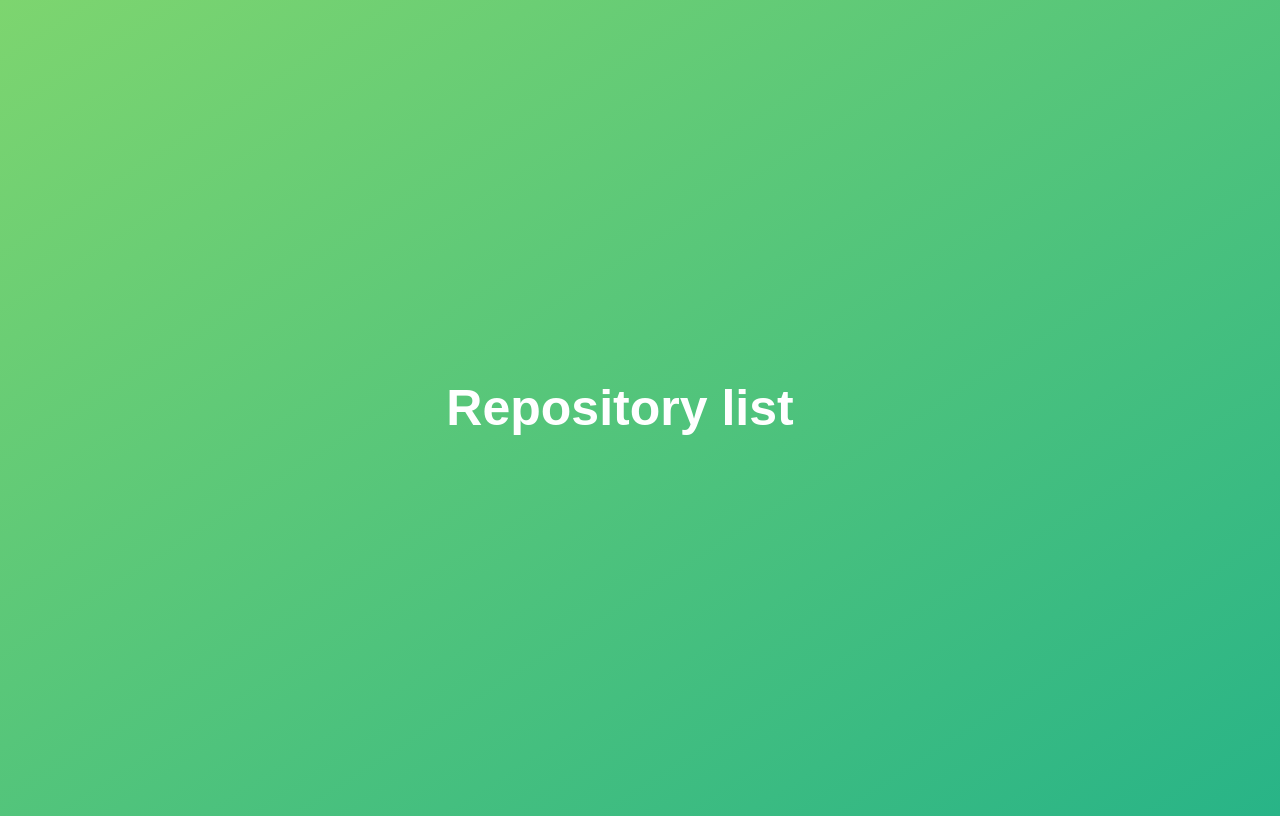
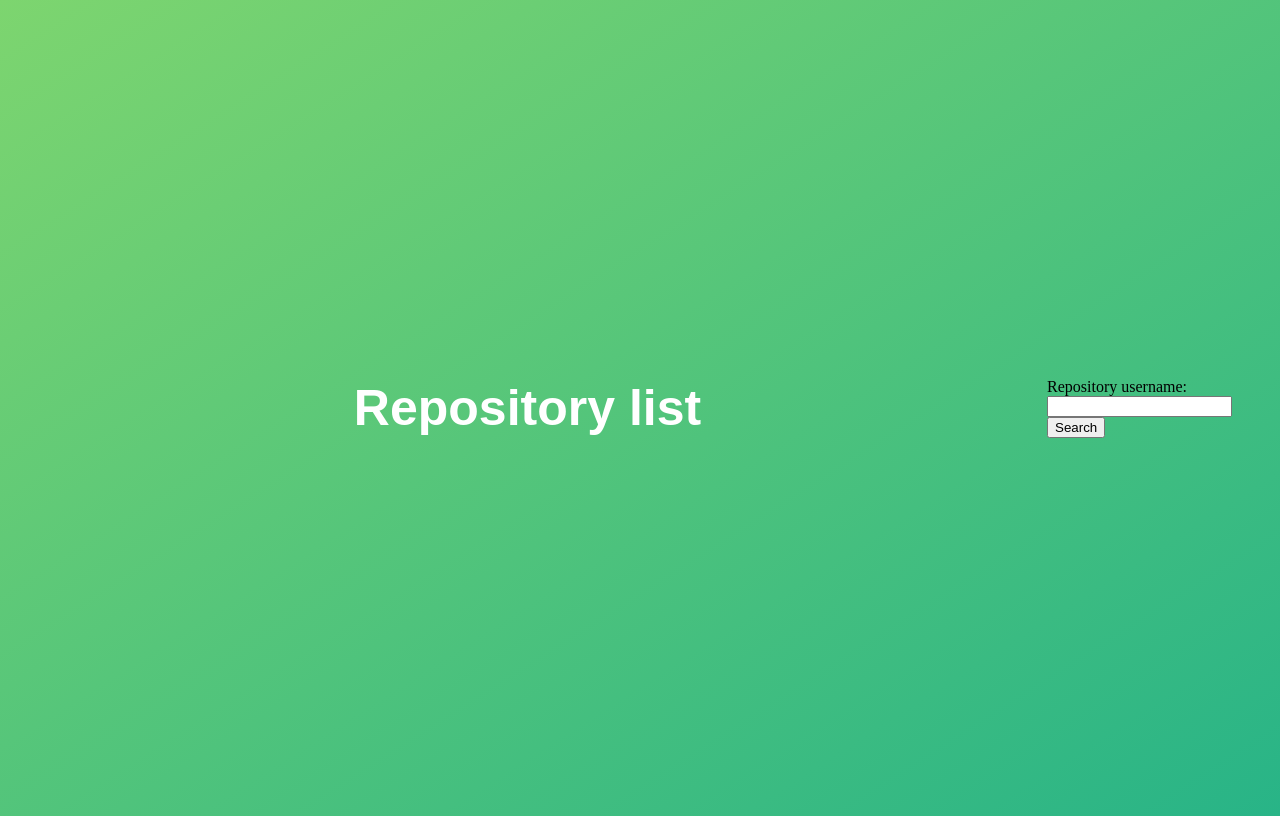
Before and after one commit to Barud21/repository-list, a plain HTML site: page index.html in a window 1280 px wide. Drawn offline with Linux system fonts and the light colour scheme; no server answers.

Commit message:
Form added

```diff
--- a/index.html
+++ b/index.html
@@ -9,6 +9,13 @@
   </head>
   <body>
     <h1>Repository list</h1>
+    <section>
+      <form>
+        <label for="uname">Repository username:</label><br />
+        <input type="text" id="uname" name="uname" /><br />
+        <input type="submit" value="Search" />
+      </form>
+    </section>
     <section class="repo-list">
       <ul id="repository-list"></ul>
     </section>
```
